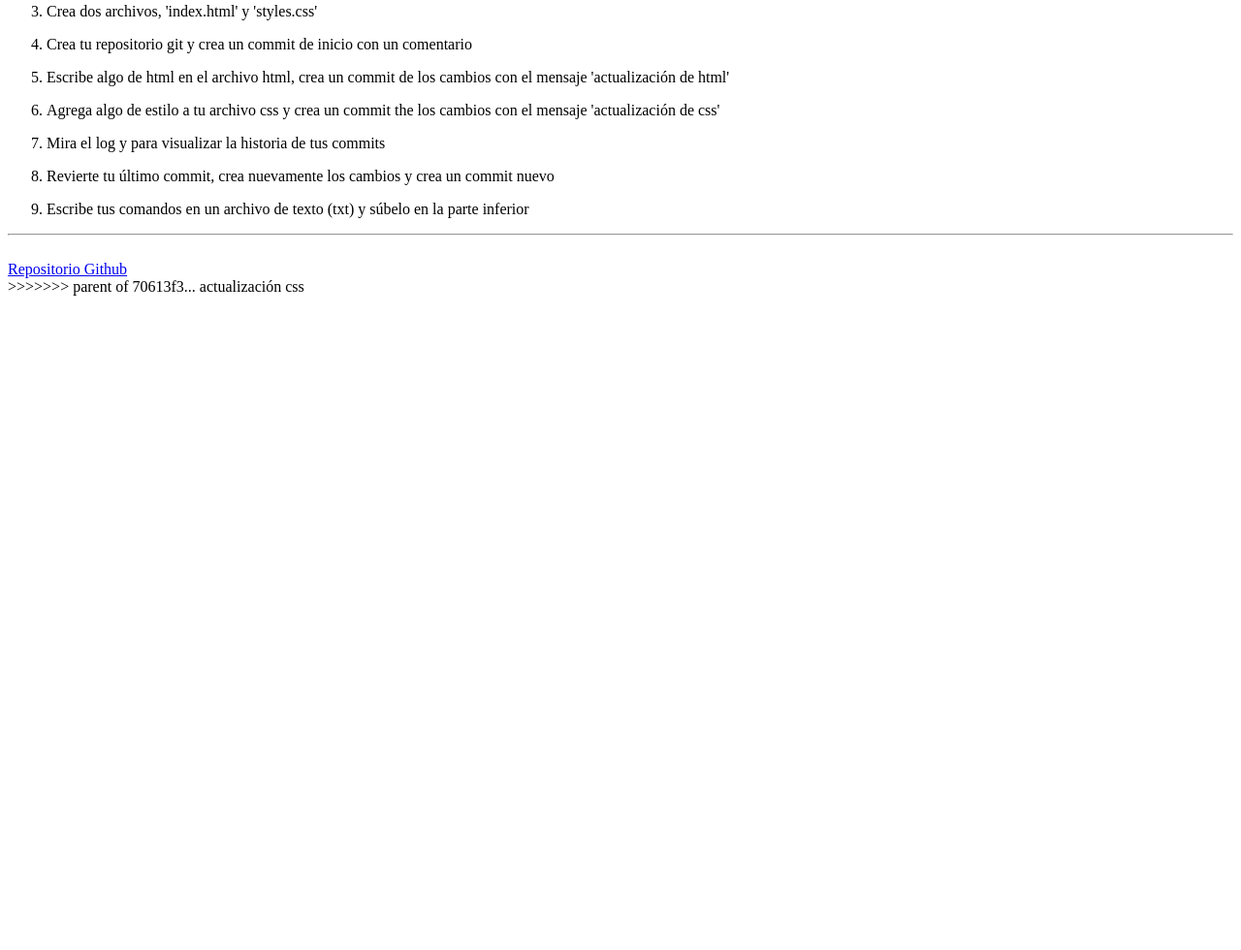
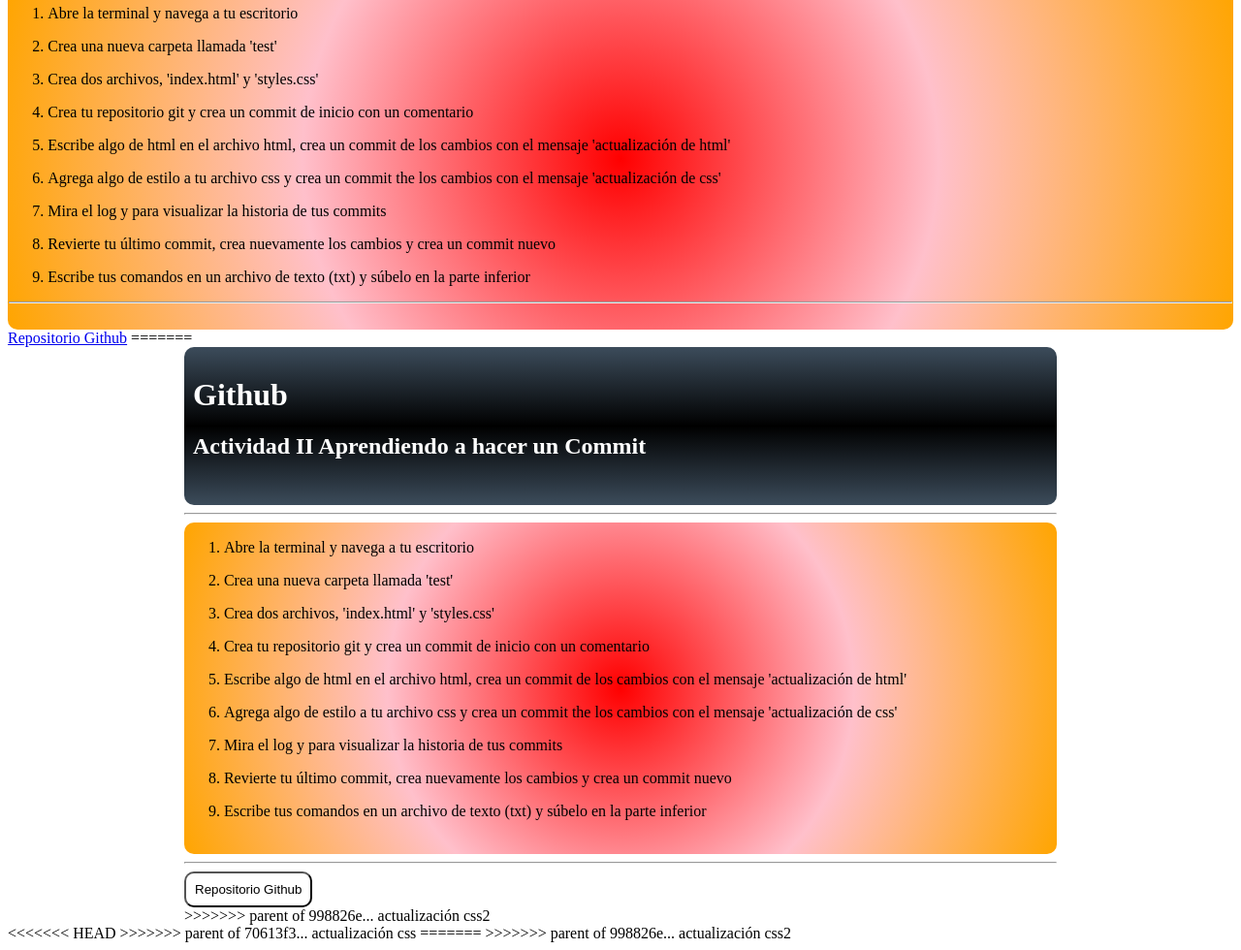
Before and after one commit to HZ-CL/Actividad_II_git, a plain HTML site: page index.html in a window 1280 px wide. Shown: the part 803-1783 px from the top of the page at 97% size. Before the commit the page ends 1116 px from the top, so only its background shows below. Drawn offline with Linux system fonts and the light colour scheme.

Commit message:
Revert "actualización css2"
This reverts commit 998826e2630de1e61a6f1c8995cbdbfbab8754f6.

```diff
--- a/index.html
+++ b/index.html
@@ -1,3 +1,4 @@
+<<<<<<< HEAD
 <<<<<<< HEAD
 <!DOCTYPE html>
 <html lang="en">
@@ -60,16 +61,23 @@
 </body>
 
 =======
+=======
+>>>>>>> parent of 998826e... actualización css2
 <!DOCTYPE html>
 <html lang="en">
 
 <head>
     <meta charset="UTF-8">
     <meta name="viewport" content="width=device-width, initial-scale=1.0">
+<<<<<<< HEAD
+=======
+    <link rel="stylesheet" type="text/css" href="style.css">
+>>>>>>> parent of 998826e... actualización css2
     <title>Github Actividad II</title>
 </head>
 
 <body>
+<<<<<<< HEAD
     <div id="header">
         <h1>Github</h1>
         <h2>Actividad II Aprendiendo a hacer un Commit </h2>
@@ -113,6 +121,52 @@
     <div id="footer">
         <a href="https://github.com/HZ-CL/Actividad_II_git">Repositorio Github</a>
 
+=======
+    <div id="page_background">
+        <div id="header">
+            <h1>Github</h1>
+            <h2>Actividad II Aprendiendo a hacer un Commit </h2>
+            <br>
+        </div>
+        <hr>
+        <div id="mid_pag">
+            <ol>
+                <li>
+                    <p>Abre la terminal y navega a tu escritorio</p>
+                </li>
+                <li>
+                    <p>Crea una nueva carpeta llamada 'test'</p>
+                </li>
+                <li>
+                    <p>Crea dos archivos, 'index.html' y 'styles.css'</p>
+                </li>
+                <li>
+                    <p>Crea tu repositorio git y crea un commit de inicio con un comentario</p>
+                </li>
+                <li>
+                    <p>Escribe algo de html en el archivo html, crea un commit de los cambios con el mensaje 'actualización de html'</p>
+                </li>
+                <li>
+                    <p>Agrega algo de estilo a tu archivo css y crea un commit the los cambios con el mensaje 'actualización de css'</p>
+                </li>
+                <li>
+                    <p>Mira el log y para visualizar la historia de tus commits</p>
+                </li>
+                <li>
+                    <p>Revierte tu último commit, crea nuevamente los cambios y crea un commit nuevo</p>
+                </li>
+                <li>
+                    <p>Escribe tus comandos en un archivo de texto (txt) y súbelo en la parte inferior</p>
+                </li>
+            </ol>
+            <br>
+        </div>
+        <hr>
+        <div id="footer">
+            <button><a href="https://github.com/HZ-CL/Actividad_II_git">Repositorio Github</a></button>
+
+        </div>
+>>>>>>> parent of 998826e... actualización css2
     </div>
 
 
@@ -120,5 +174,8 @@
 
 </body>
 
+<<<<<<< HEAD
 >>>>>>> parent of 70613f3... actualización css
+=======
+>>>>>>> parent of 998826e... actualización css2
 </html>
--- /dev/null
+++ b/style.css
@@ -0,0 +1,36 @@
+#page_background {
+    display: block;
+    margin: 0px auto;
+    width: 900px;
+    box-align: center;
+}
+
+#header {
+    color: white;
+    background-image: linear-gradient(#3c4c5b, black, #3c4c5b);
+    padding: 1%;
+    border-radius: 10px;
+}
+
+#mid_pag {
+    background-image: radial-gradient(circle, red, pink, orange);
+    border-radius: 10px;
+    padding: 0.1%;
+}
+
+button {
+    background-color: white;
+    padding: 1%;
+    cursor: pointer;
+    border-radius: 10px;
+}
+
+button:hover {
+    background-color: orangered;
+    color: white;
+}
+
+button a {
+    text-decoration: none;
+    color: black;
+}
```
Also changed, not shown: commands.txt.
